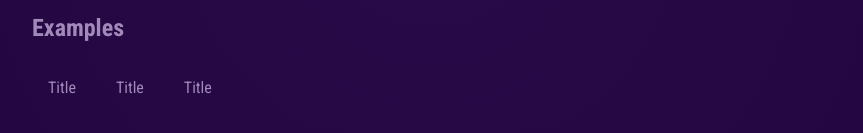
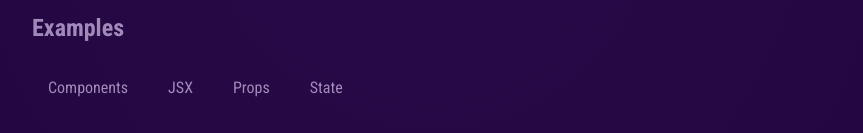
Before and after one commit to felixcanditt/react-basics-demo, a React (Vite) app: page / in a window 1280 px wide. Shown: the part 737-870 px from the top of the page, without its empty margins (208-1071 px from the left). Built offline with nearby package versions, Linux system fonts and the light colour scheme.

Commit message:
added titles to buttons

```diff
--- a/src/App.jsx
+++ b/src/App.jsx
@@ -24,9 +24,10 @@ function App() {
         <section id="examples">
           <h2>Examples</h2>
           <menu>
-            <TabButton onShowNumber={() => showNumber(1)} />
-            <TabButton onShowNumber={() => showNumber(2)} />
-            <TabButton onShowNumber={() => showNumber(3)} />
+            <TabButton title="Components" onShowNumber={() => showNumber(1)} />
+            <TabButton title="JSX" onShowNumber={() => showNumber(2)} />
+            <TabButton title="Props" onShowNumber={() => showNumber(3)} />
+            <TabButton title="State" onShowNumber={() => showNumber(4)} />
           </menu>
         </section>
       </main>
--- a/src/components/TabButton.jsx
+++ b/src/components/TabButton.jsx
@@ -1,7 +1,7 @@
-export default function TabButton({ onShowNumber }) {
+export default function TabButton({ title, onShowNumber }) {
   return (
     <li>
-      <button onClick={onShowNumber}>Title</button>
+      <button onClick={onShowNumber}>{title}</button>
     </li>
   );
 }
```
